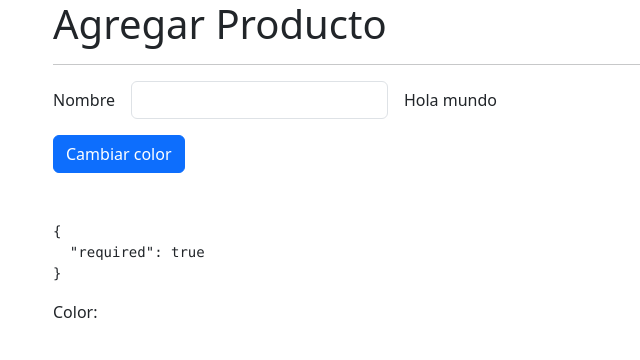
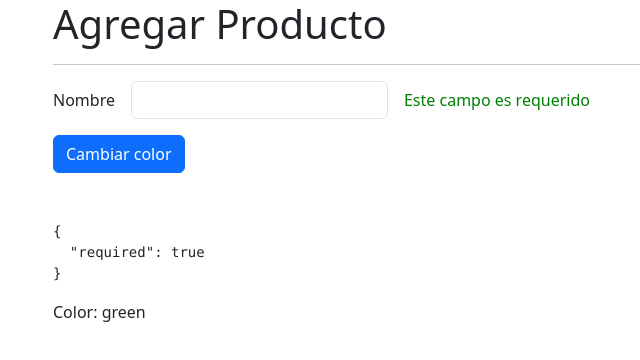
Before and after one commit to angelxescomx08/directive-signals-angular, an Angular app: page /products/product in a window 1280 px wide. Shown: the top 360 px of the page, without its empty margins (29-669 px from the left). Built offline with nearby package versions, Linux system fonts and the light colour scheme.

Commit message:
parametros en directivas

```diff
--- a/src/app/products/pages/product-page/product-page.component.html
+++ b/src/app/products/pages/product-page/product-page.component.html
@@ -10,7 +10,9 @@
       <input type="text" class="form-control" formControlName="name" />
     </div>
     <div class="col-auto">
-      <span appCustomLabel></span>
+      <span appCustomLabel [color]="color" [errors]="myForm.get('name')?.errors"
+        >Temporal</span
+      >
     </div>
   </div>
 
--- a/src/app/products/pages/product-page/product-page.component.ts
+++ b/src/app/products/pages/product-page/product-page.component.ts
@@ -15,7 +15,7 @@
       [Validators.required, Validators.minLength(6), Validators.email],
     ],
   });
-  public color: string = '';
+  public color: string = 'green';
 
   changeColor() {
     const color = '#xxxxxx'.replace(/x/g, (y) =>
--- a/src/app/shared/directives/custom-label.directive.ts
+++ b/src/app/shared/directives/custom-label.directive.ts
@@ -1,14 +1,53 @@
-import { Directive, ElementRef } from '@angular/core';
+import {
+  Directive,
+  ElementRef,
+  Input,
+  OnChanges,
+  SimpleChanges,
+} from '@angular/core';
+import { ValidationErrors } from '@angular/forms';
 
 @Directive({
   selector: '[appCustomLabel]',
 })
-export class CustomLabelDirective {
+export class CustomLabelDirective implements OnChanges {
   private htmlElement?: ElementRef<HTMLElement>;
+
+  @Input() color: string = 'green';
+
+  @Input() errors: ValidationErrors | null | undefined;
 
   constructor(private element: ElementRef<HTMLElement>) {
     //console.log(this.element);
     this.htmlElement = element;
     this.htmlElement.nativeElement.innerHTML = 'Hola mundo';
   }
+  ngOnChanges(changes: SimpleChanges): void {
+    if (!this.htmlElement) return;
+    this.htmlElement.nativeElement.style.color = this.color;
+    this.setErrorsText();
+  }
+
+  setErrorsText() {
+    if (!this.htmlElement) return;
+    if (!this.errors) {
+      this.htmlElement.nativeElement.innerHTML = '';
+      return;
+    }
+    const errors_names = Object.keys(this.errors);
+    if (errors_names.includes('required')) {
+      this.htmlElement.nativeElement.innerHTML = 'Este campo es requerido';
+      return;
+    }
+    if (errors_names.includes('minlength')) {
+      this.htmlElement.nativeElement.innerHTML =
+        'La longitud debe de ser de al menos 6 caracteres';
+      return;
+    }
+    if (errors_names.includes('email')) {
+      this.htmlElement.nativeElement.innerHTML =
+        'El correo electrónico no es valido';
+      return;
+    }
+  }
 }
```
